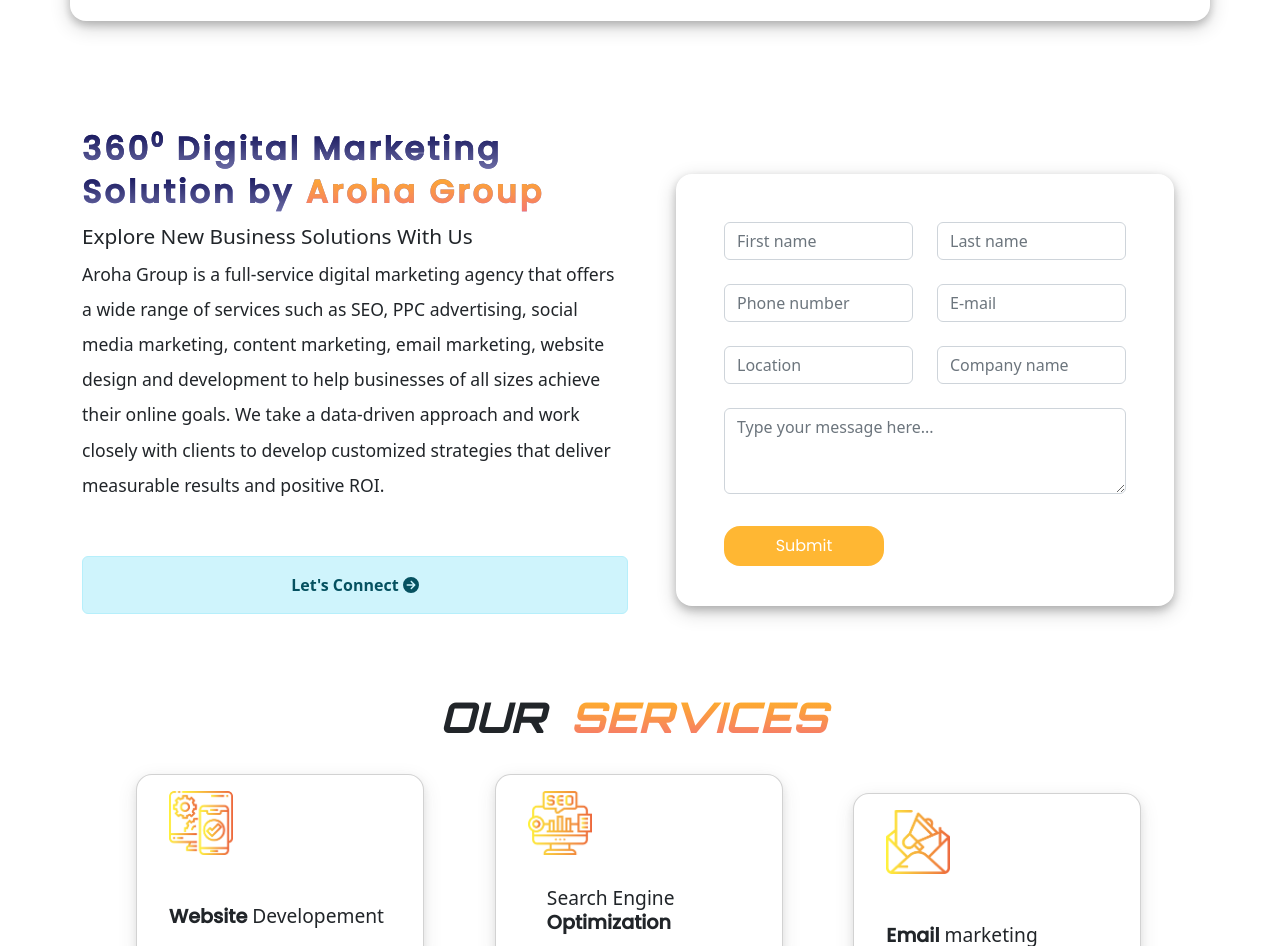
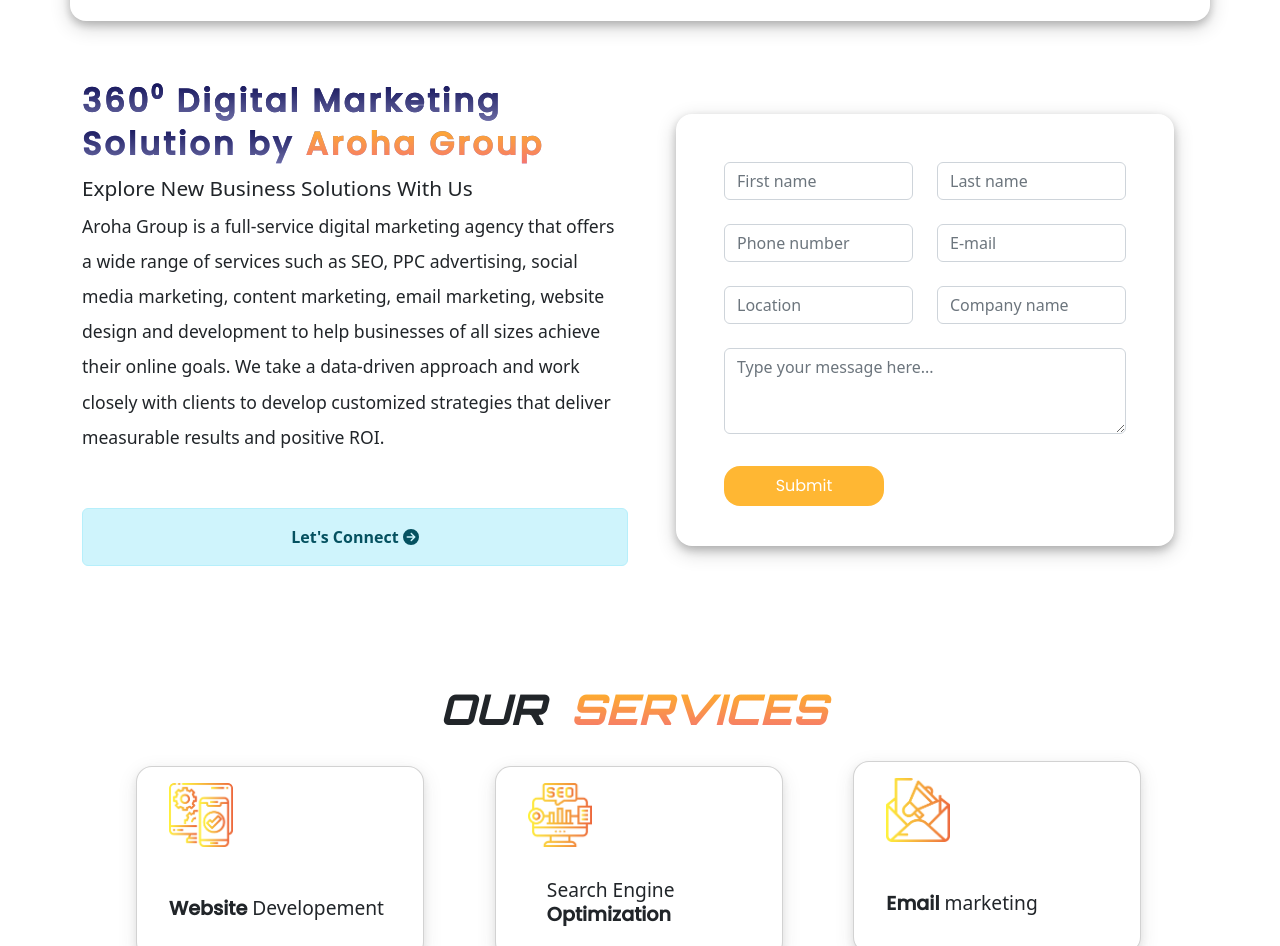
Before and after one commit to zeeyan23/Arohawebsite, a React (Create React App) app: page /#/ in a window 1280 px wide. Shown: the part 86-1032 px from the top of the page. Built offline with nearby package versions, Linux system fonts and the light colour scheme.

Commit message:
updated code

```diff
--- a/src/components/Form/ConnectForm.js
+++ b/src/components/Form/ConnectForm.js
@@ -165,7 +165,7 @@
                   placeholder="First name"
                   value={enteredFirstName}
                   onChange={firstNameChangeHandler}
-                  size={classes.smallInput}
+
                 />
                 <Form.Control.Feedback type="invalid">
                   Please provide name.
--- a/src/components/Navbar/header.module.css
+++ b/src/components/Navbar/header.module.css
@@ -104,7 +104,7 @@
     }
   }
 
-  @media only screen and (max-width: 1400px){
+   @media only screen and (min-width: 600px){
     .nav{
       height: 4em;
     }
--- a/src/components/OurServices/ourservices.module.css
+++ b/src/components/OurServices/ourservices.module.css
@@ -143,19 +143,19 @@
     height: 3em;
   }
   .cardDesign{
-    height: 9em;
+    height: 7em;
   }
   .textContainer{
     padding-left: 0em;
     padding-top: 1em;
     text-align: initial;
-    bottom: 1.5em;
+    bottom: 0.5em;
     position: absolute;
     font-size: initial;
   }
   .textSeoContainer{
     padding-left: 0em;
-    padding-top: 1em;
+    bottom: 0.5em;
     text-align: initial;
     position: absolute;
     font-size: initial;
@@ -164,7 +164,7 @@
     padding-left: 0em;
     padding-top: 1em;
     text-align: initial;
-    bottom: 1.5em;
+    bottom: 0.5em;
     position: absolute;
     font-size: initial;
   }
@@ -172,7 +172,7 @@
     padding-left: 0em;
     padding-top: 1em;
     text-align: initial;
-    bottom: 1.5em;
+    bottom: 0.5em;
     position: absolute;
     font-size: initial;
   }
@@ -279,6 +279,9 @@
 .cardContainerTablet{
     margin-top: 3em;
 }
+#EM{
+  bottom: 1.5em;position: relative;
+}
   /* .cardDesign{
     height: 12em;
   }
--- a/src/pages/dashboard.module.css
+++ b/src/pages/dashboard.module.css
@@ -144,9 +144,9 @@
 
 
     }
-.formTop{
+/* .formTop{
     margin-top: 4em;
-}
+} */
 .aboutUsAnother{
     margin-top: 0.2em;
 }
@@ -310,17 +310,11 @@
     }
     .formTop{
         display: none;
-        margin-top: auto;
-        bottom: 2.5em;
-        z-index: -1;
-        position: relative;
     }
     .formTopTablet{
         display: block;
         margin-top: 3em;
         bottom: 5.5em;
-        z-index: -1;
-        position: relative;
     }
     .quest{
         margin-left: auto;
@@ -362,6 +356,7 @@
     }
     .formTop{
         display: block;
+
     }
     .heading1{
         font-size: revert;
@@ -373,7 +368,8 @@
         z-index: -1;
     }
     .flexDirection{
-        margin-top: 4em;
+        margin-top: 1em;
+        padding-bottom: 2.5em;
     }
     .btnflat{
         margin-left: 7em;
```
Also changed, not shown: src/components/Form/Form.module.css (line endings or trailing spaces).
